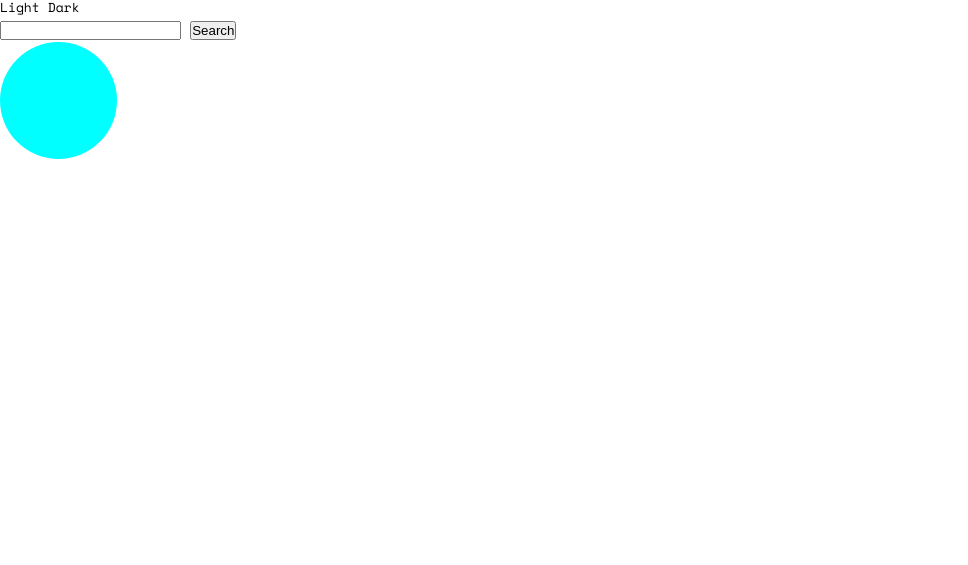
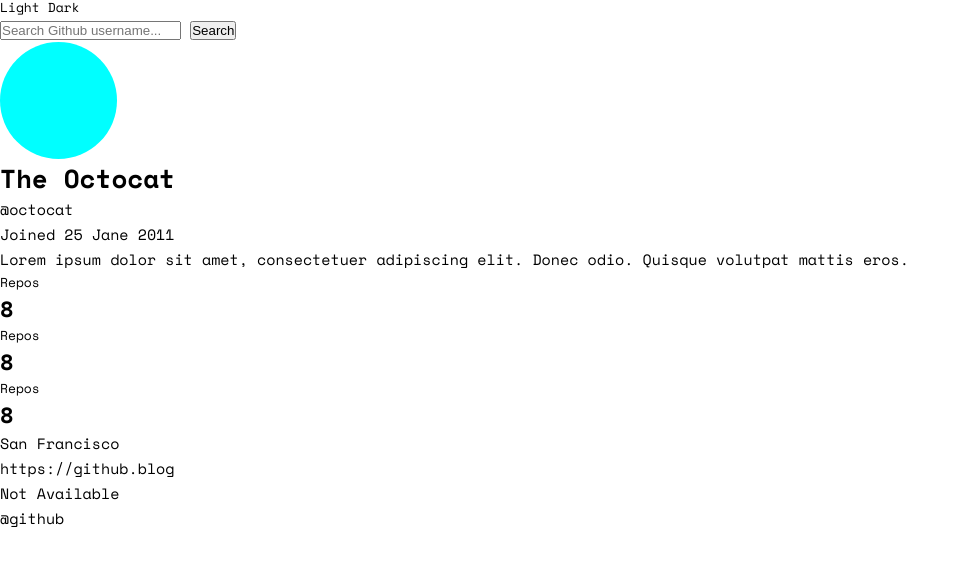
Before and after one commit to jmmarketing/github-user-search-app, a website built with Parcel: page index.html in a window 1280 px wide. Shown: the part 41-606 px from the top of the page, without its empty margins (0-968 px from the left). Built offline with nearby package versions, Linux system fonts and the light colour scheme.

Commit message:
Compeleted basic, first go, at HTML structure with BEM. Leaning toward going with flexbox, but will explore practicing grid syntax. Will decide once I get to styling. Quick notice of utility classes; error & not-available (search error / no link info)

```diff
--- a/index.html
+++ b/index.html
@@ -23,7 +23,11 @@
     </nav>
 
     <div class="search-bar">
-      <input class="search-bar__input" type="text" />
+      <input
+        class="search-bar__input"
+        type="text"
+        placeholder="Search Github username..."
+      />
       <button class="search-bar__btn">Search</button>
     </div>
 
@@ -40,10 +44,41 @@
         ></div>
       </div>
       <div class="result-card__right">
-        <div class="result-card__dev-title"></div>
-        <div class="result-card__dev-about"></div>
-        <div class="result-card__dev-stats"></div>
-        <div class="result-card__dev-links"></div>
+        <div class="result-card__dev-title">
+          <div class="result-card__dev-title--name">
+            <h1>The Octocat</h1>
+            <p>@octocat</p>
+          </div>
+          <div class="result-card__dev-title--date">Joined 25 Jane 2011</div>
+        </div>
+        <div class="result-card__dev-about">
+          Lorem ipsum dolor sit amet, consectetuer adipiscing elit. Donec odio.
+          Quisque volutpat mattis eros.
+        </div>
+        <div class="result-card__dev-stats">
+          <div class="result-card__dev-stats-group">
+            <h4 class="result-card__dev-stats--title">Repos</h4>
+            <h2 class="result-card__dev-stats--number">8</h2>
+          </div>
+          <div class="result-card__dev-stats-group">
+            <h4 class="result-card__dev-stats--title">Repos</h4>
+            <h2 class="result-card__dev-stats--number">8</h2>
+          </div>
+          <div class="result-card__dev-stats-group">
+            <h4 class="result-card__dev-stats--title">Repos</h4>
+            <h2 class="result-card__dev-stats--number">8</h2>
+          </div>
+        </div>
+        <div class="result-card__dev-links">
+          <div class="result-card__dev-links--left">
+            <p class="result-card__dev-links--location">San Francisco</p>
+            <p class="result-card__dev-links--site">https://github.blog</p>
+          </div>
+          <div class="result-card__dev-links--right">
+            <p class="result-card__dev-links--twitter">Not Available</p>
+            <p class="result-card__dev-links--github">@github</p>
+          </div>
+        </div>
       </div>
     </div>
   </body>
```
Also changed, not shown: dist/index.html.
